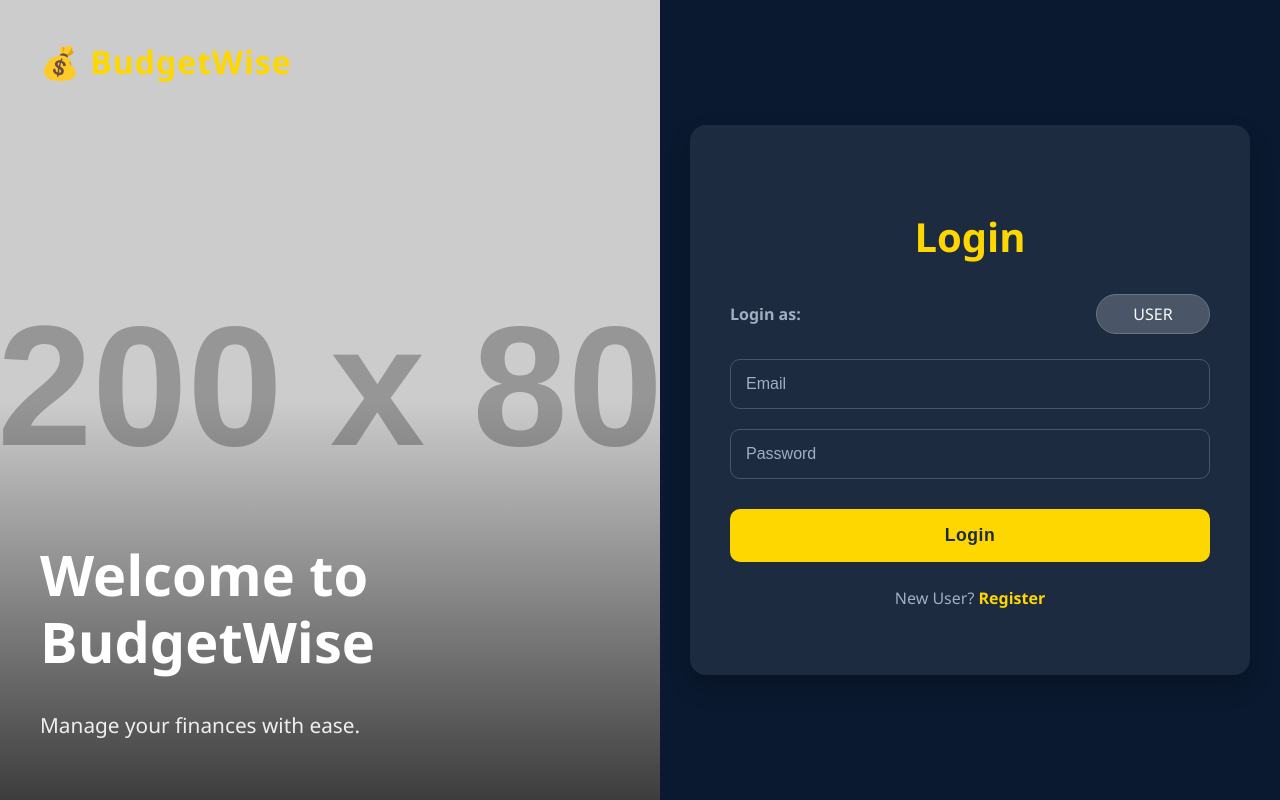
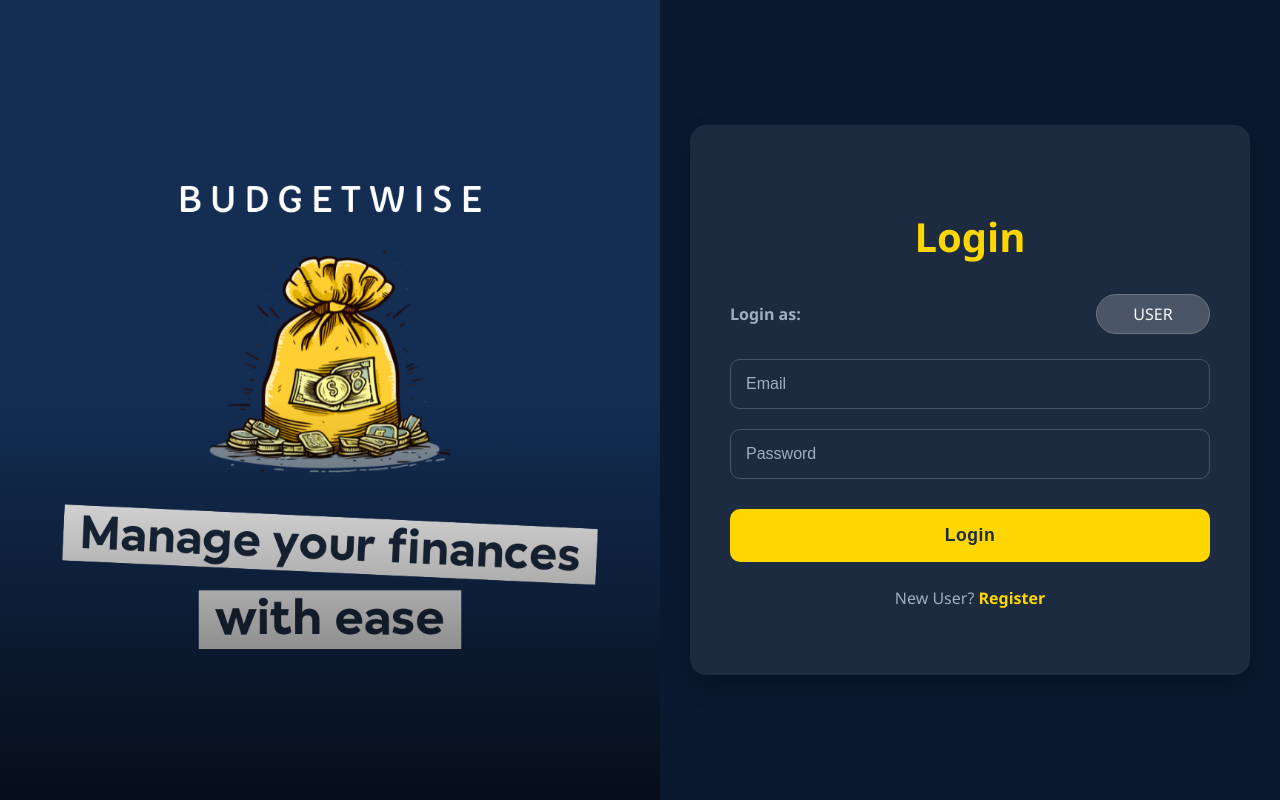
Before and after one commit to SaurabhSinghRajput-8777/Infosys-BudgetWise, a React (Vite) app in the folder frontend/: page / in a window 1280 px wide. Built offline with nearby package versions, Linux system fonts and the light colour scheme.

Commit message:
Landing Page Img added

```diff
--- a/frontend/src/pages/Login.jsx
+++ b/frontend/src/pages/Login.jsx
@@ -1,5 +1,6 @@
 import React, { useState } from 'react';
 import Button from '../components/Button.jsx';
+import IntroImg from '../assets/Intro Img.png';
 
 const Login = ({ onToggleView, onLoginSuccess }) => {
   const [email, setEmail] = useState('');
@@ -59,13 +60,16 @@ const Login = ({ onToggleView, onLoginSuccess }) => {
 
   return (
     <div className="Landing-Page">
-      {/* Left Half: Background Image and Text */}
-      <div className="Left-Half">
-        <div className="Logo">💰 BudgetWise</div>
-        <div className="Left-Half-Content">
-          <h1>Welcome to BudgetWise</h1>
-          <p>Manage your finances with ease.</p>
-        </div>
+      {/* Left Half: Background Image*/}
+      <div
+        className="Left-Half"
+        style={{
+          backgroundImage: `url(${IntroImg})`,
+          backgroundSize: 'cover',
+          backgroundPosition: 'center',
+          backgroundRepeat: 'no-repeat'
+        }}
+      >
       </div>
 
       {/* Right Half: Login Card Container */}
--- a/frontend/src/pages/Signup.jsx
+++ b/frontend/src/pages/Signup.jsx
@@ -1,5 +1,6 @@
 import React, { useState } from 'react';
-import Button from '../components/Button.jsx'; // New import
+import Button from '../components/Button.jsx';
+import IntroImg from '../assets/Intro Img.png';
 
 const Signup = ({ onToggleView }) => {
   const [name, setName] = useState('');
@@ -42,13 +43,16 @@ const Signup = ({ onToggleView }) => {
 
   return (
     <div className="Landing-Page">
-      {/* Left Half: Background Image and Text */}
-      <div className="Left-Half">
-        <div className="Logo">💰 BudgetWise</div>
-        <div className="Left-Half-Content">
-          <h1>Welcome to BudgetWise</h1>
-          <p>Manage your finances with ease.</p>
-        </div>
+      {/* Left Half with the image */}
+      <div
+        className="Left-Half"
+        style={{
+          backgroundImage: `url(${IntroImg})`,
+          backgroundSize: 'cover',
+          backgroundPosition: 'center',
+          backgroundRepeat: 'no-repeat'
+        }}
+      >
       </div>
 
       {/* Right Half: Signup Card */}
```
Also changed, not shown: frontend/src/assets/Intro Img.png (added).
